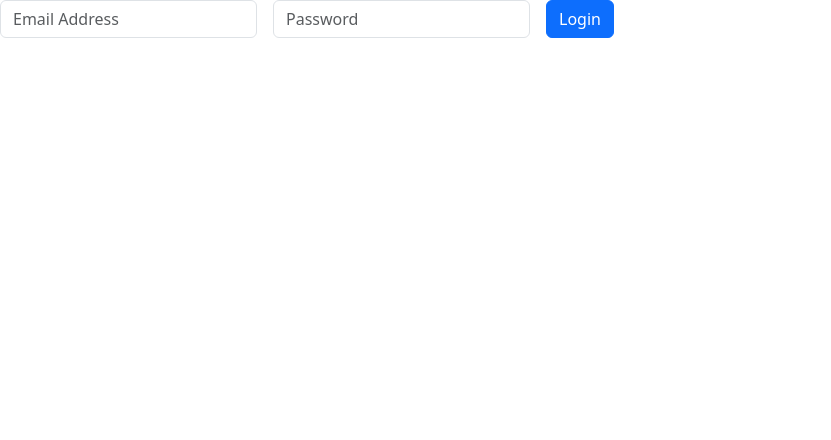
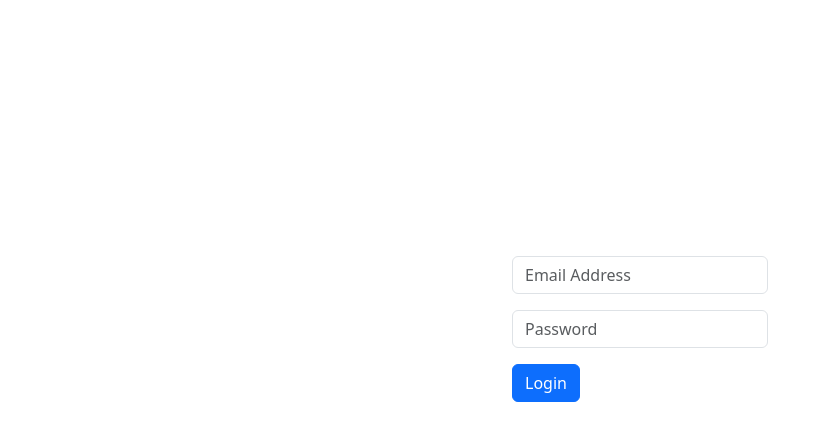
Before and after one commit to pall-pandiyan/react_training, a React (Vite) app in the folder grocery_list/: page / in a window 1280 px wide. Shown: the top 440 px of the page, without its empty margins (0-831 px from the left). Built offline with nearby package versions, Linux system fonts and the light colour scheme.

Commit message:
saved changes

```diff
--- a/grocery_list/src/pages/App.tsx
+++ b/grocery_list/src/pages/App.tsx
@@ -3,11 +3,13 @@ import Login from "./Login";
 function App() {
   return (
     <>
-      <Login
-        onSubmit={(data) => {
-          console.log(data);
-        }}
-      />
+      <div style={{ width: "20%", margin: "20% 40%" }}>
+        <Login
+          onSubmit={(data) => {
+            console.log(data);
+          }}
+        />
+      </div>
     </>
   );
 }
--- a/grocery_list/src/pages/Login.tsx
+++ b/grocery_list/src/pages/Login.tsx
@@ -10,11 +10,13 @@
 
 import { useRef } from "react";
 
+// this interface used for the form data.
 interface FormData {
   email: string;
   password: string;
 }
 
+// this interface used for the componment input.
 interface Props {
   emailText?: string;
   passwordText?: string;
@@ -22,6 +24,7 @@ interface Props {
   onSubmit: (data: FormData) => void;
 }
 
+// main component of login page
 function Login({
   emailText = "Email Address",
   passwordText = "Password",
@@ -31,9 +34,11 @@ function Login({
   const emailRef = useRef<HTMLInputElement>(null);
   const passwordRef = useRef<HTMLInputElement>(null);
 
+  // this function will handle the form submition, convert the form data to object and call the onSubmit provided as input.
   function handleSubmit(
     event: React.MouseEvent<HTMLButtonElement, MouseEvent>
   ) {
+    // make sure that the page is not reloaded.
     event.preventDefault();
     onSubmit({
       email: emailRef.current ? emailRef.current.value : "",
```
